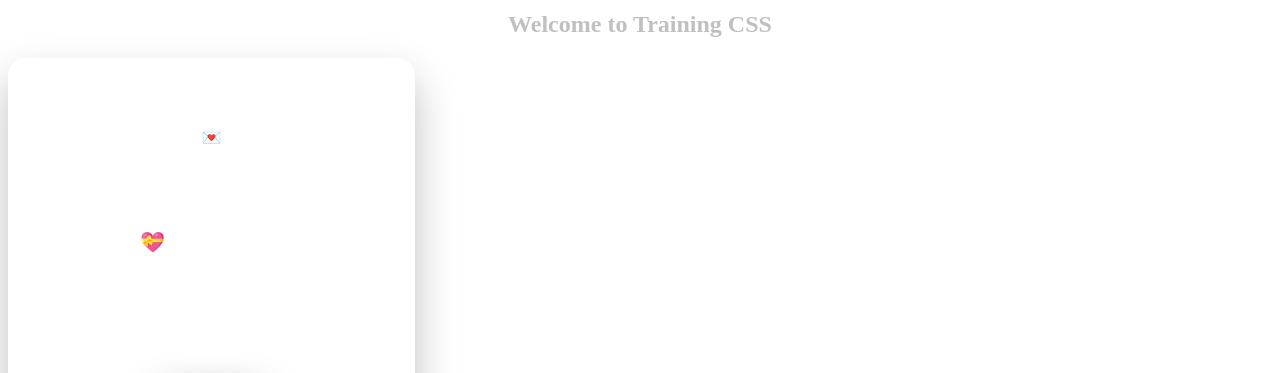
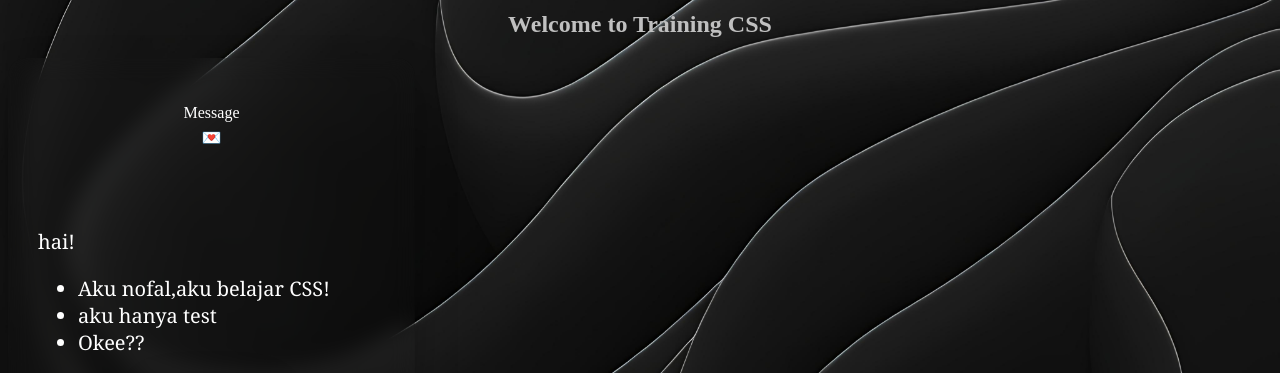
Before and after one commit to Billflx11/test1, a plain HTML site: page index.html in a window 1280 px wide. Shown: the part 162-535 px from the top of the page. Drawn offline with Linux system fonts and the light colour scheme.

Commit message:
test2
test2

```diff
--- a/index.html
+++ b/index.html
@@ -17,11 +17,11 @@
     <div class="card">
      <p class="M">Message</p>
      <p class="N">💌</p>
-     <p class="parag">I lop u Mia💝</p>
+     <p class="parag">hai!</p>
      <div class="nof">
        <ul>
           <li>Aku nofal,aku belajar CSS!</li>
-          <li>Semangat nofal,pasti bisa!</li>
+          <li>aku hanya test</li>
           <li>Okee??</li>
        </ul>
        </di>
```
Also changed, not shown: xa.jpg (added).
